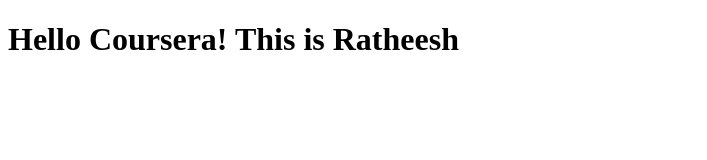
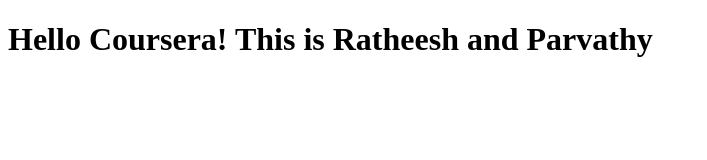
Before and after one commit to ratheeshrnair91/test-project, a plain HTML site: page NewProject/coursera-test.html in a window 1280 px wide. Shown: the whole page, without its empty margins (0-707 px from the left). Drawn offline with Linux system fonts and the light colour scheme.

Commit message:
Message for Parvathy.

```diff
--- a/NewProject/coursera-test.html
+++ b/NewProject/coursera-test.html
@@ -4,6 +4,6 @@
 	<title>Test Project</title>
 </head>
 <body>
-<h1>Hello Coursera! This is Ratheesh</h1>
+<h1>Hello Coursera! This is Ratheesh and Parvathy</h1>
 </body>
 </html>
```
